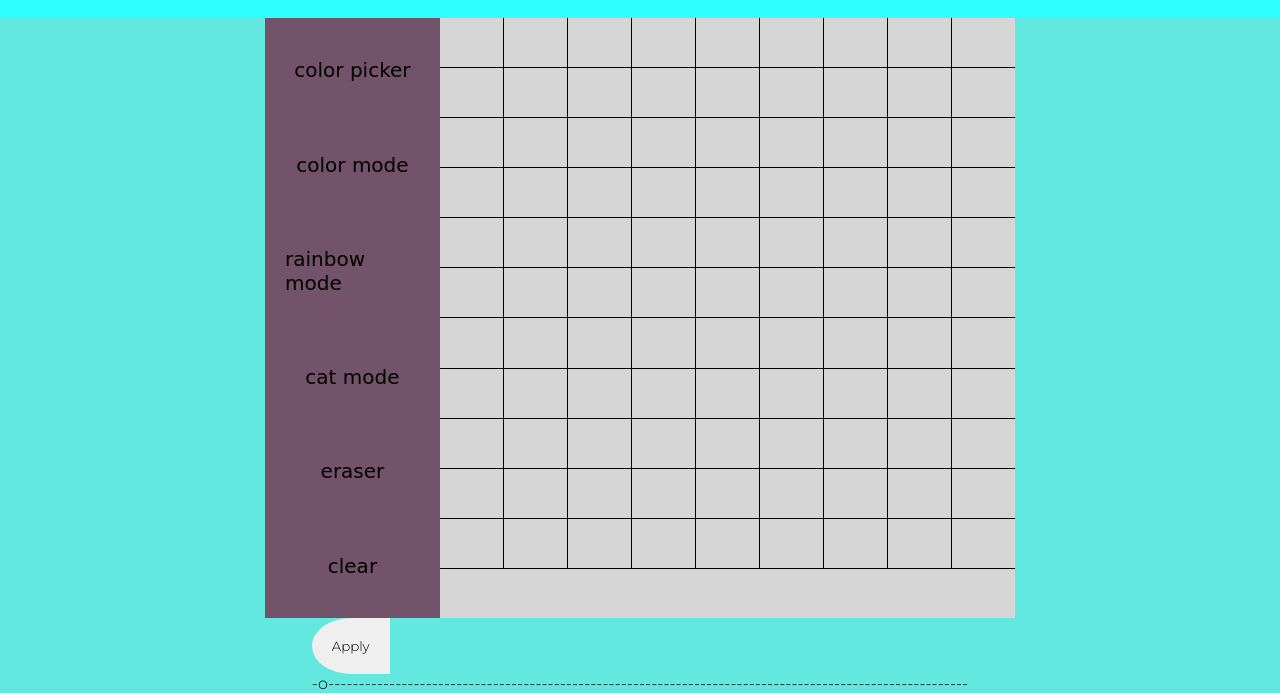
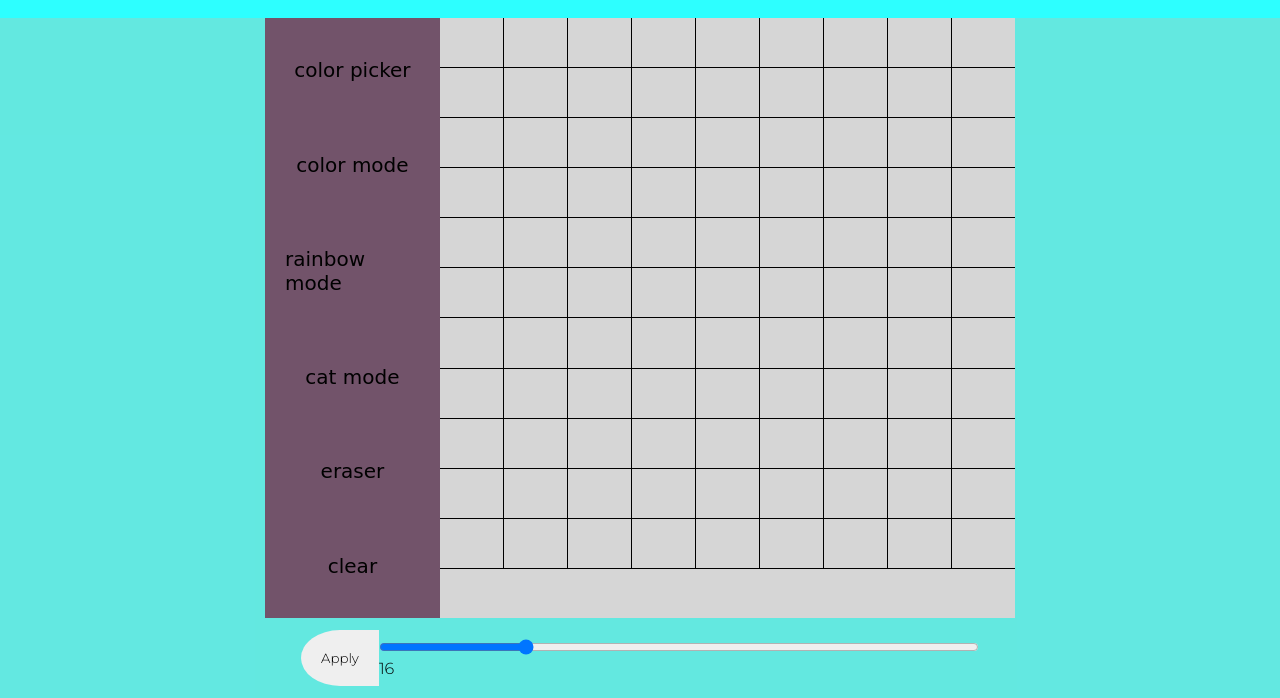
Before and after one commit to jrazec/etch-a-sketch, a plain HTML site: page index.html in a window 1280 px wide. Shown: the part 120-818 px from the top of the page. Drawn offline with Linux system fonts and the light colour scheme; a web font is replaced by a local one.

Commit message:
Add range slider and make logic to print its value

```diff
--- a/index.html
+++ b/index.html
@@ -34,7 +34,15 @@
         </div>
         <div class="sketch-size-manipulator">
             <button id="apply-btn">Apply</button>
-            <div id="scroll-size">-o---------------------------------------------------------------------------------------------------------</div>
+            <div class="range-slider"><!--Range slider, to get the input from the user then return to script-->
+                <input type="range" min="1" max="64" value="16" class="slider">
+                <!--Type here is just what kind of input, so range is the slider
+                    min for the minimum range
+                    max for the max range
+                    value is the default value
+                -->
+                <p id="range-number"></p>
+            </div>
         </div>
     </div>
 </body>
--- a/script.js
+++ b/script.js
@@ -1,3 +1,20 @@
+
+
+function changeSize() {
+
+}
+
+//Printing of range number
+const rangeNumber = document.querySelector('#range-number');
+const rangeSlider = document.querySelector('.slider');
+rangeNumber.textContent = rangeSlider.value;//just to display the default value
+rangeSlider.addEventListener('input', () => {
+    rangeNumber.textContent = rangeSlider.value;
+});
+
+
+
+//Creation of divs logic
 const sketchArea = document.querySelector('.sketch-area');
 let size = 10;
 const base = 600/size;//formula to get a equal sizes for each cells
--- a/style.css
+++ b/style.css
@@ -66,7 +66,7 @@ body {
 .cell {
     background-color: rgb(214, 214, 214);
 }
-.sketch-manipulator {
+.sketch-size-manipulator {
     /*Problem to be searched*/
     /*How to put this on the bottom*/
     display: flex;
@@ -81,3 +81,11 @@ body {
     border-bottom-left-radius: 50%;
 
 }
+
+/*to design the slider*/
+.range-slider {
+
+}
+.slider {
+    width: 600px;
+}
```
